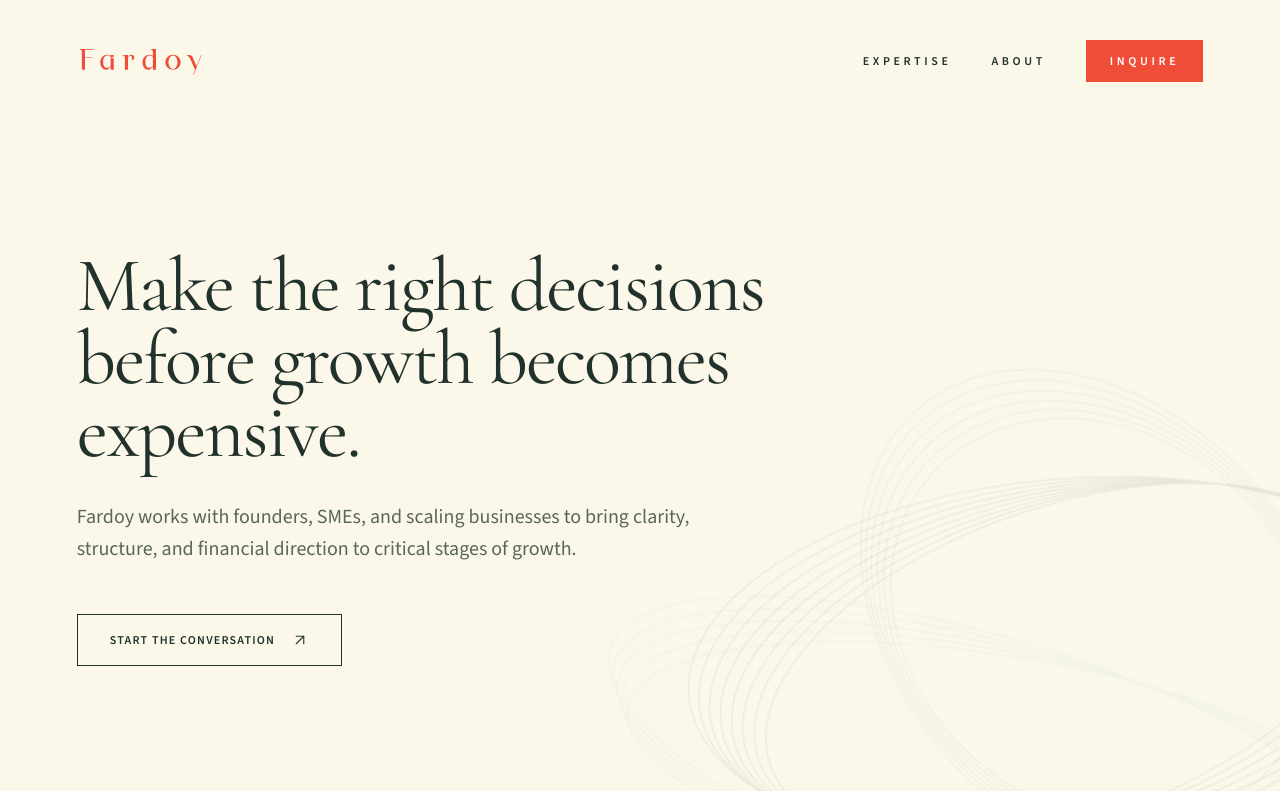
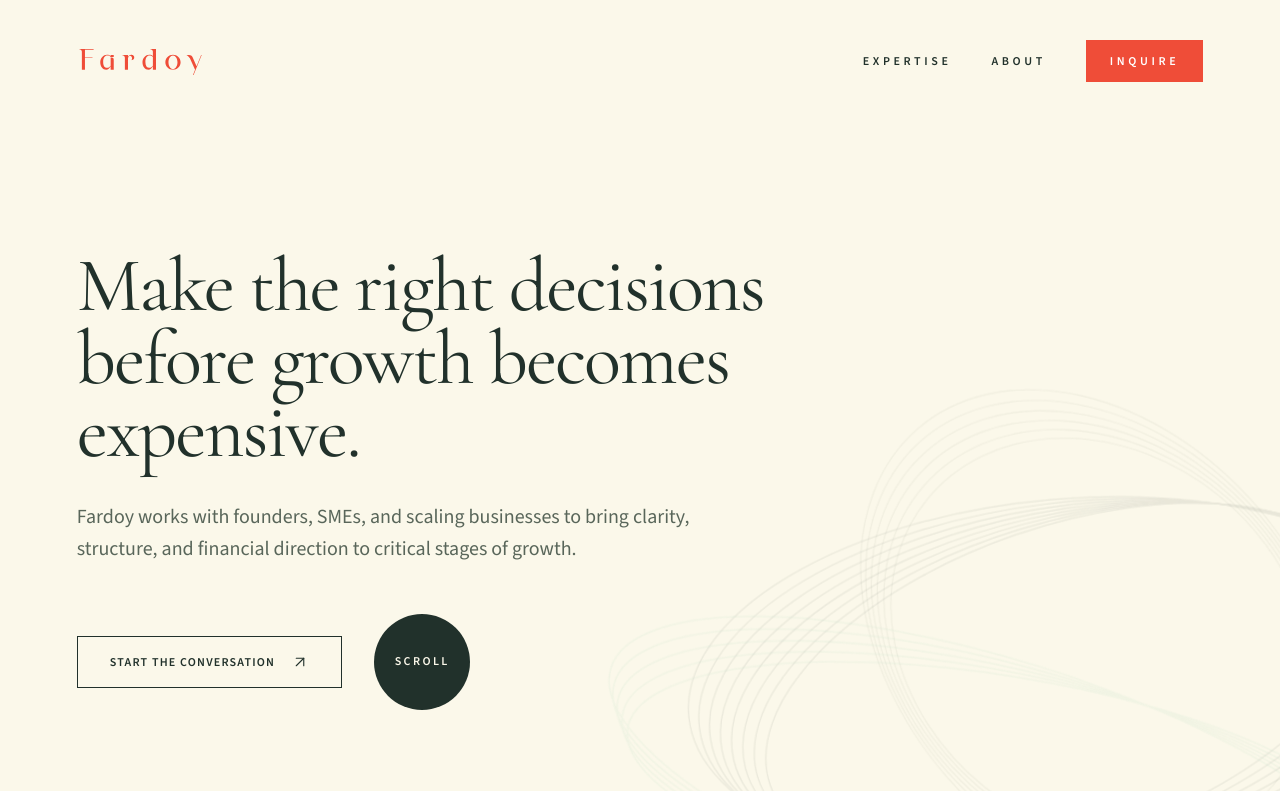
Before and after one commit to tugrulfirat/fardoy, a Next.js app: page / in a window 1280 px wide. Shown: the top 791 px of the page. Built offline with nearby package versions, Linux system fonts and the light colour scheme.

Commit message:
Add SCROLL indicator with floating animation to Hero

```diff
--- a/app/globals.css
+++ b/app/globals.css
@@ -65,3 +65,12 @@ body {
   animation: abstractFlow2 28s ease-in-out infinite;
   transform-origin: center;
 }
+
+@keyframes float {
+  0%, 100% { transform: translateY(0); }
+  50% { transform: translateY(10px); }
+}
+
+.animate-float {
+  animation: float 3s ease-in-out infinite;
+}
--- a/app/page.tsx
+++ b/app/page.tsx
@@ -61,6 +61,9 @@ export default function Home() {
                 <InlineEditable contentPath="hero.cta" value={content.hero.cta} multiline={false} />
                 <svg width="18" height="18" viewBox="0 0 24 24" fill="none" stroke="currentColor" strokeWidth="1.5" strokeLinecap="round" strokeLinejoin="round"><line x1="7" y1="17" x2="17" y2="7"></line><polyline points="7 7 17 7 17 17"></polyline></svg>
               </Link>
+              <div className="hidden md:flex w-24 h-24 rounded-full bg-brand-ink text-brand-paper items-center justify-center text-[12px] uppercase tracking-[0.2em] font-bold text-center leading-tight cursor-pointer hover:scale-110 transition-transform animate-float">
+                SCROLL
+              </div>
             </div>
           </div>
         </div>
```
